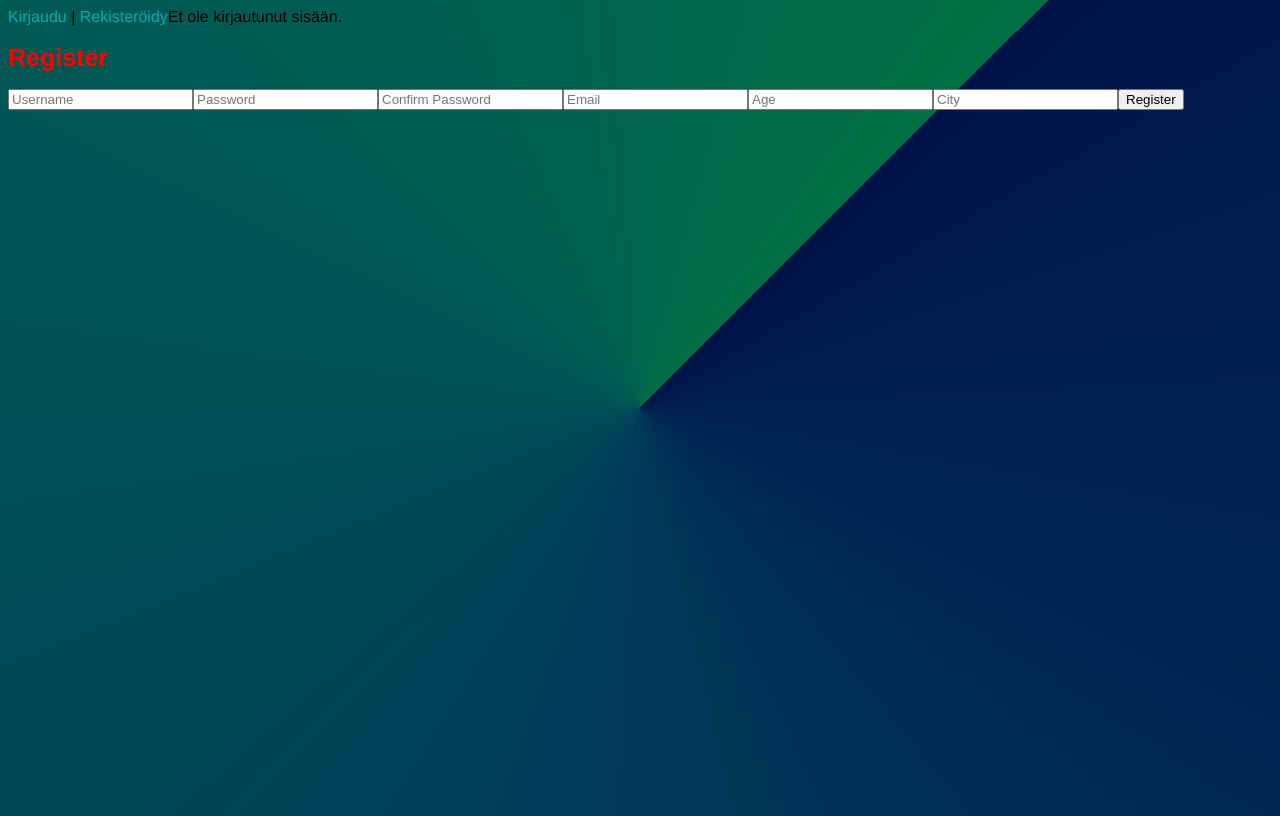
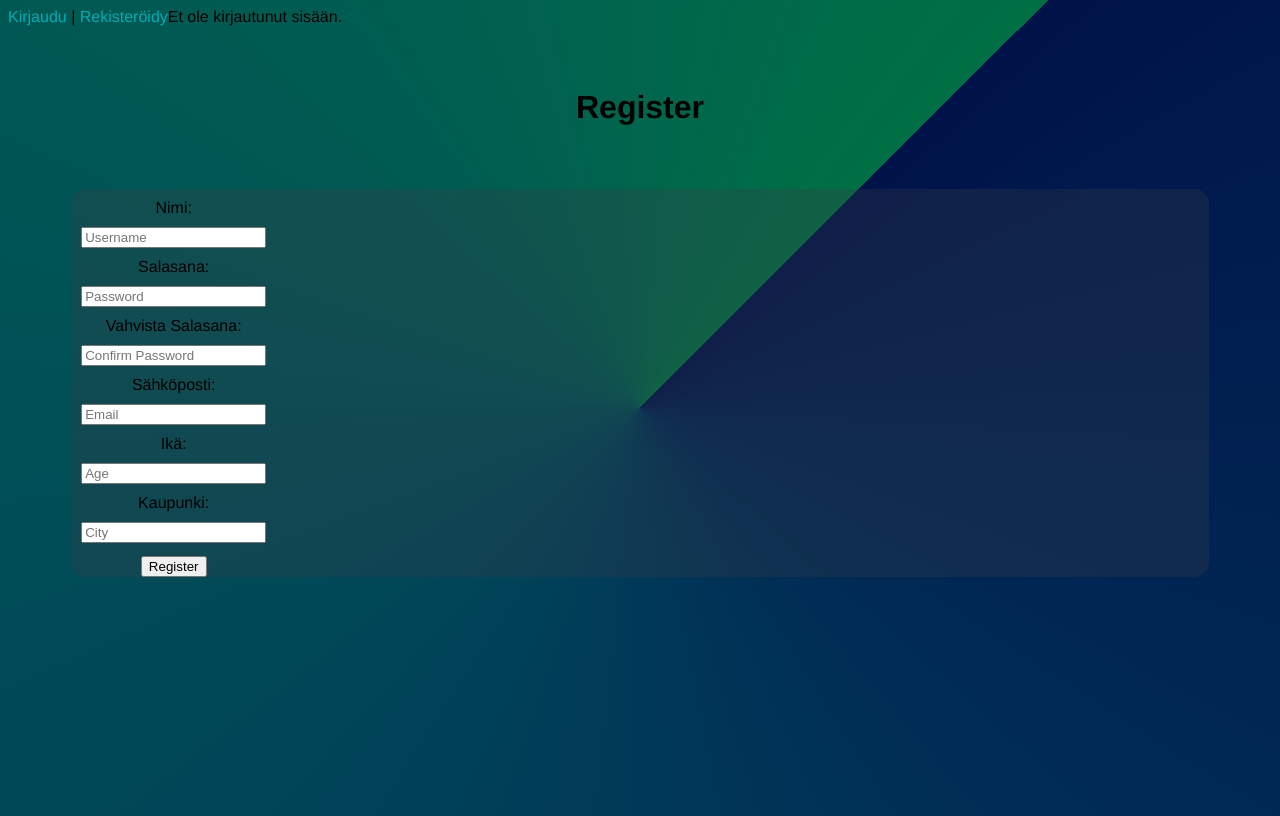
Before and after one commit to UulaKaijalainen/LoppuProjekti, a React (Vite) app in the folder projekti/: page /register in a window 1280 px wide. Built offline with nearby package versions, Linux system fonts and the light colour scheme.

Commit message:
rekistöröinti tyyli aloitus

```diff
--- a/projekti/src/Register.jsx
+++ b/projekti/src/Register.jsx
@@ -59,10 +59,13 @@ function Register() {
     };
 
     return (
-        <>
+        <div className="registerPage">
             <h1>Register</h1>
             {err && <div className="error">{err}</div>}
+            <div className='registerContainer'>
             <form onSubmit={handleSubmit}>
+                <div className="rekisteriKortti">
+                <label >Nimi:</label>
                 <input
                     type="text"
                     value={username}
@@ -70,6 +73,9 @@ function Register() {
                     placeholder="Username"
                     required
                 />
+                </div>
+                <div className="rekisteriKortti">
+                <label >Salasana:</label>
                 <input
                     type="password"
                     value={password}
@@ -77,6 +83,9 @@ function Register() {
                     placeholder="Password"
                     required
                 />
+                </div>
+                <div className="rekisteriKortti">
+                <label >Vahvista Salasana:</label>
                 <input
                     type="password"
                     value={confirmPassword}
@@ -84,7 +93,9 @@ function Register() {
                     placeholder="Confirm Password"
                     required
                 />
-
+                </div>
+                <div className="rekisteriKortti">
+                <label > Sähköposti:</label>
                 <input
                     type="email"
                     value={email}
@@ -92,6 +103,9 @@ function Register() {
                     placeholder="Email"
                     required
                 />
+                </div>
+                <div className="rekisteriKortti">
+                <label >Ikä:</label>
                 <input
                     type="number"
                     value={age}
@@ -99,6 +113,9 @@ function Register() {
                     placeholder="Age"
                     required
                 />
+                </div>
+                <div className="rekisteriKortti">
+                <label >Kaupunki:</label>
                 <input
                     type="text"
                     value={city}
@@ -106,11 +123,13 @@ function Register() {
                     placeholder="City"
                     required
                 />
+                </div>
                 <button type="submit" disabled={load}>
                     {load ? 'Registering...' : 'Register'}
                 </button>
             </form>
-        </>
+            </div>
+        </div>
     );
 }
 
--- a/projekti/src/styles/Tyyli.css
+++ b/projekti/src/styles/Tyyli.css
@@ -28,10 +28,7 @@ body {
     );
 }
 
-h1 {
-    font-size: 25px;
-    color: red;
-}
+
 
 nav a {
     color: #00ADB5;
@@ -187,6 +184,40 @@ nav button {
 
 }
 
+/* ===========================
+     Rekisteröitymissivu
+=========================== */
+
+.registerPage {
+    margin: auto;
+    margin-top: 5%;
+    width: 100%;
+    display: block;
+    text-align: center;
+
+}
+
+.registerContainer {
+    background-color: #393e4649;
+    border-radius: 15px;
+    display: flex;
+    margin: 5%;
+    font-size: 20px;
+
+    flex-direction: row;
+}
+
+.rekisteriKortti {
+    display: flex;
+
+
+
+    flex-direction: column;
+    margin: 10px;
+    gap: 10px;
+    font-size: 16px;
+}
+
 
 /* ===========================
      RESPONSIVE (DESKTOP)
```
